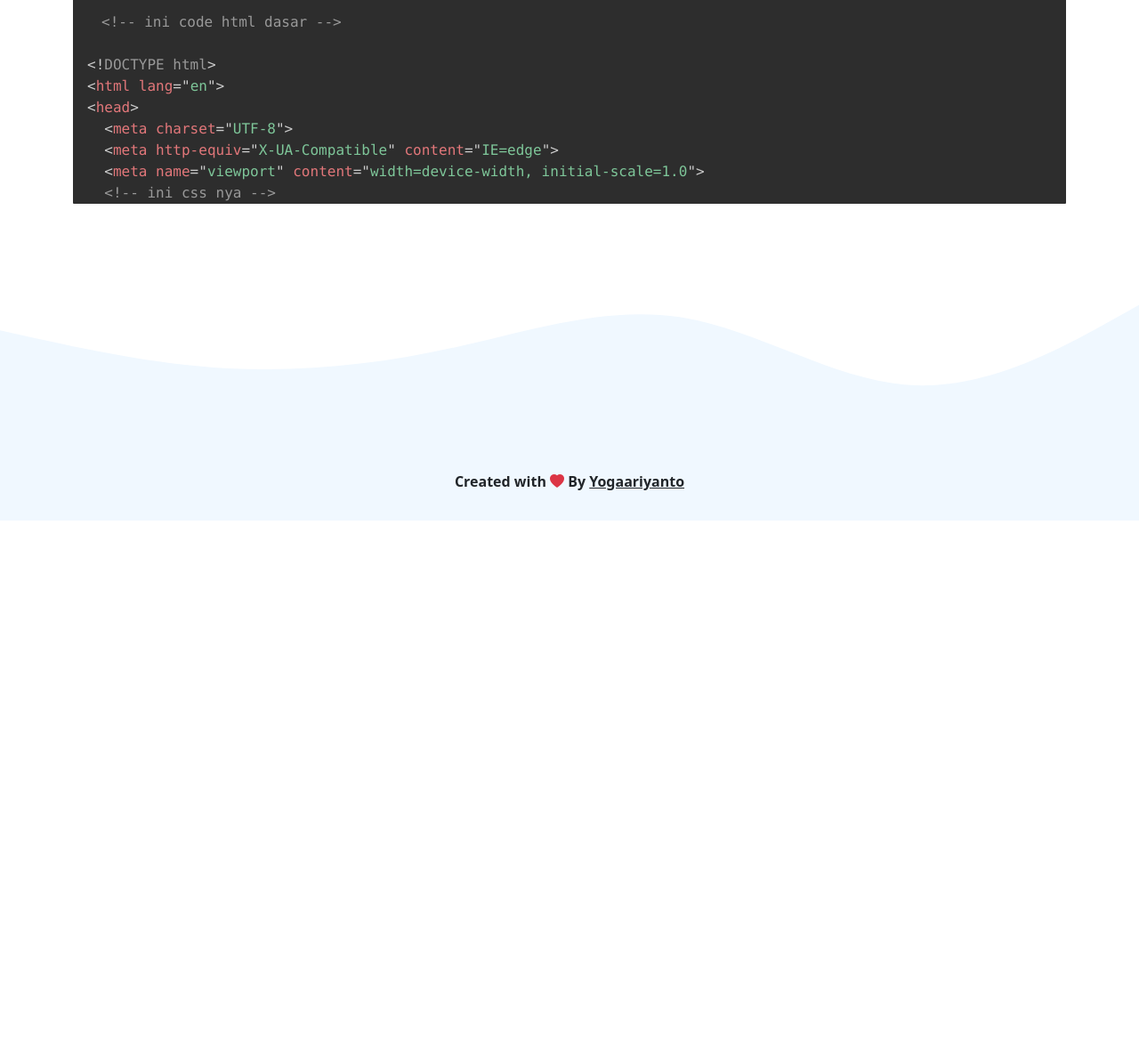
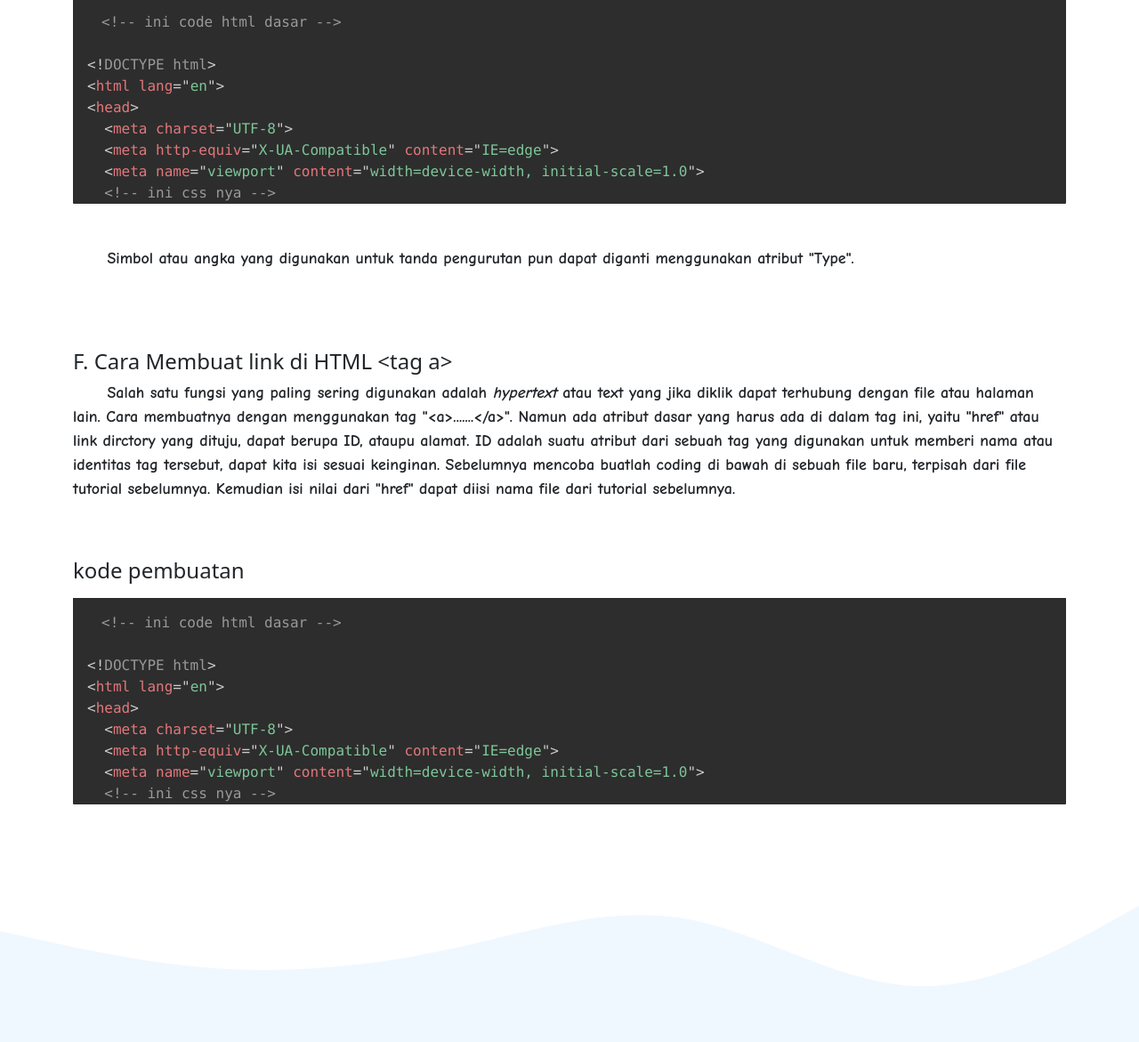
Before and after one commit to Yogaariyanto312/yoga.github.io, a plain HTML site: page article-yoga/cara-membuat-html/index.html in a window 1280 px wide. Shown: the part 4260-5431 px from the top of the page at 89% size. Before the commit the page ends 4845 px from the top, so only its background shows below. Drawn offline with nearby package versions, Linux system fonts and the light colour scheme.

Commit message:
menambahkan article

```diff
--- a/article-yoga/cara-membuat-html/index.html
+++ b/article-yoga/cara-membuat-html/index.html
@@ -382,6 +382,7 @@
           </div>
         </div>
       </div>
+
     </div>
     <!-- akhir bagian D -->
 
@@ -436,8 +437,93 @@
       &lt;/head&gt;
         &lt;body&gt;
             &lt;header&gt;Isi header&lt;/header&gt;
-            &lt;h1&gt;&nbsp;judul&lt;/h1&gt;
+            &lt;h1&gt;&nbsp;Ordered List&lt;/h1&gt;
+            &lt;ol&gt;
+               &lt;li&gt;Isi Data&lt;/li&gt;
+            &lt;/ol&gt;
+            &lt;h1&gt;Unordered List&lt;/h1&gt;
+            &lt;ul&gt;
+               &lt;li&gt;Isi Data&gt;
+            &lt;/ul&gt;
+            &lt;footer&gt;Isi footer&lt;/footer&gt;
+        &lt;/body&gt;
+        &lt;/html&gt;
+      </code>
+    </pre>
+              <!-- akhir html code -->
+              <a href="asset2htmlnya/html/index-E.html" class="btn btn-secondary">Check your code</a>
+              <!-- copy -->
+              <button id="copy-button">Copy</button>
+              <!-- akhir copy -->
+            </div>
+          </div>
+        </div>
+      </div>
+      <div class="row">
+        <div class="col pt-5">
+          <p class="pengertianhtml-1">&nbsp;&nbsp;&nbsp;&nbsp;&nbsp;&nbsp;Simbol atau angka yang digunakan untuk tanda
+            pengurutan
+            pun dapat diganti menggunakan atribut "Type".
+          </p>
+        </div>
+      </div>
+    </div>
+  </section>
+  <!-- Akhir bagian E -->
 
+  <!-- Bagian F -->
+  <div class="container">
+    <div class="row pt-4 fw-bold">
+      <div class="col">
+        <h4>F. Cara Membuat link di HTML &lt;tag a&gt;</h4>
+      </div>
+    </div>
+    <!--  -->
+    <div class="row">
+      <div class="col">
+        <p class="pengertianhtml-1">&nbsp;&nbsp;&nbsp;&nbsp;&nbsp;&nbsp;Salah satu fungsi yang paling sering digunakan
+          adalah <span id="italic">hypertext</span> atau text yang jika diklik dapat terhubung dengan file atau halaman
+          lain.
+          Cara membuatnya dengan menggunakan tag "&lt;a&gt;.......&lt;/a&gt;". Namun ada atribut dasar yang harus ada di
+          dalam tag ini,
+          yaitu "href" atau link dirctory yang dituju, dapat berupa ID, ataupu alamat. ID adalah suatu atribut dari
+          sebuah tag yang digunakan untuk memberi nama atau identitas tag tersebut, dapat kita isi sesuai keinginan.
+          Sebelumnya mencoba buatlah coding di bawah di sebuah file baru, terpisah dari file tutorial sebelumnya.
+          Kemudian isi nilai dari "href" dapat diisi nama file dari tutorial sebelumnya. </p>
+      </div>
+    </div>
+
+    <div class="row g-0">
+      <div class="col">
+        <h4>kode pembuatan</h4>
+        <div class="anjay">
+          <div class="code-wrapper">
+            <!-- html code -->
+            <pre>
+  <code id="code" class="language-html">
+    &lt;!-- ini code html dasar --&gt;
+
+    &lt;!DOCTYPE html&gt;
+    &lt;html lang="en"&gt;
+    &lt;head&gt;
+      &lt;meta charset="UTF-8"&gt;
+      &lt;meta http-equiv="X-UA-Compatible" content="IE=edge"&gt;
+      &lt;meta name="viewport" content="width=device-width, initial-scale=1.0"&gt;
+      &lt;!-- ini css nya --&gt;
+      &lt;link rel="stylesheet" href="style.css"&gt;
+      &lt;!-- ini akhir css --&gt;
+    &lt;title&gt;Document&lt;/title&gt;
+    &lt;/head&gt;
+      &lt;body&gt;
+          &lt;header&gt;Isi header&lt;/header&gt;
+          &lt;h1&gt;&nbsp;Ordered List&lt;/h1&gt;
+          &lt;ol&gt;
+             &lt;li&gt;Isi Data&lt;/li&gt;
+          &lt;/ol&gt;
+          &lt;h1&gt;Unordered List&lt;/h1&gt;
+          &lt;ul&gt;
+             &lt;li&gt;Isi Data&gt;
+          &lt;/ul&gt;
           &lt;footer&gt;Isi footer&lt;/footer&gt;
       &lt;/body&gt;
       &lt;/html&gt;
@@ -453,15 +539,8 @@
       </div>
     </div>
   </div>
-    </div>
-    <!-- Akhir bagian E -->
-    <!-- wavy -->
-    <!-- <svg xmlns="http://www.w3.org/2000/svg" viewBox="0 0 1440 320">
-      <path fill="#fffbf0" fill-opacity="1"
-        d="M0,192L48,208C96,224,192,256,288,234.7C384,213,480,139,576,144C672,149,768,235,864,229.3C960,224,1056,128,1152,117.3C1248,107,1344,181,1392,218.7L1440,256L1440,320L1392,320C1344,320,1248,320,1152,320C1056,320,960,320,864,320C768,320,672,320,576,320C480,320,384,320,288,320C192,320,96,320,48,320L0,320Z">
-      </path>
-    </svg>
-  </section> -->
+  <!-- Akhir Bagian F -->
+
   <!-- akhir materi html -->
   <svg xmlns="http://www.w3.org/2000/svg" viewBox="0 0 1440 320">
     <path fill="aliceblue" fill-opacity="1"
--- a/style.css
+++ b/style.css
@@ -88,6 +88,9 @@ section {
   font-style: italic;
 }
 
+#Materi {
+  background-color: aliceblue;
+}
 /* code css highlight.js nya */
 .trakteer {
   padding-top: 30px;
```
Also changed, not shown: index.html (+10 -10 lines). Lines whose indentation alone changed are shown as unchanged.
